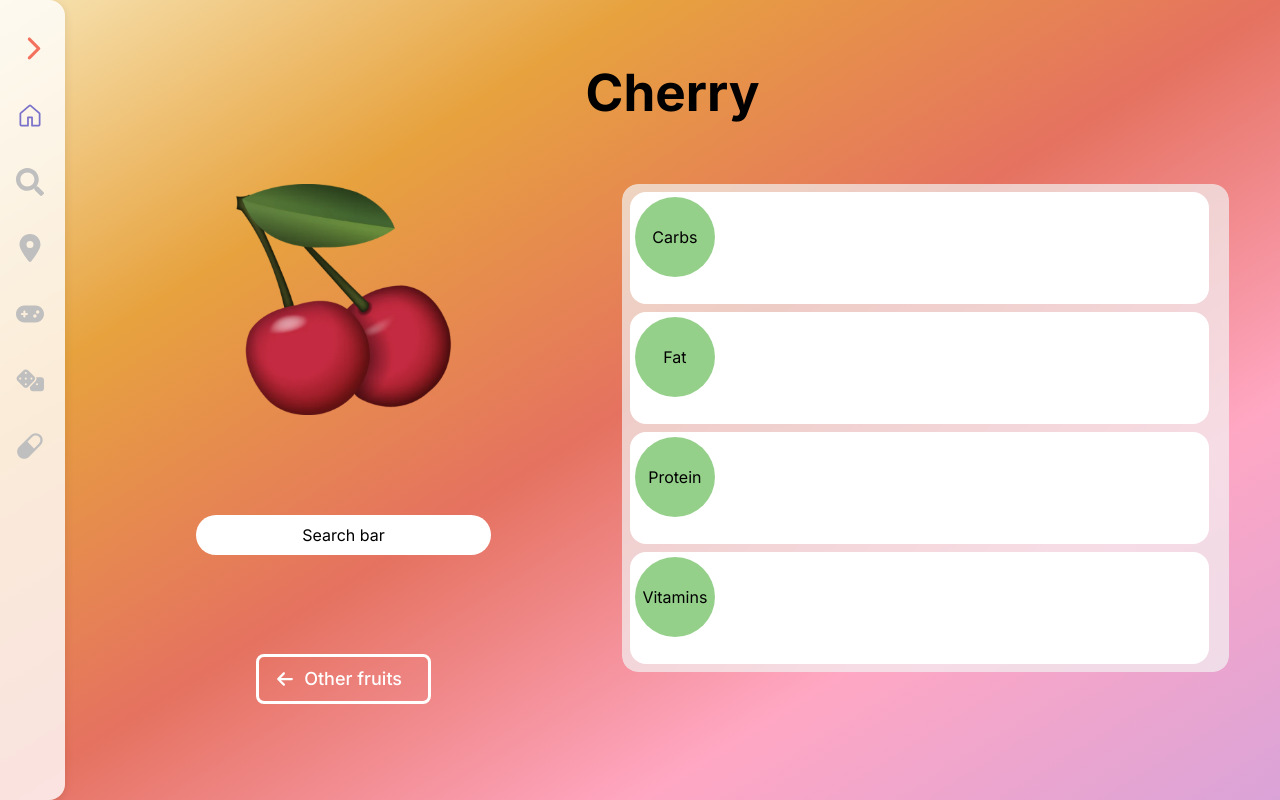
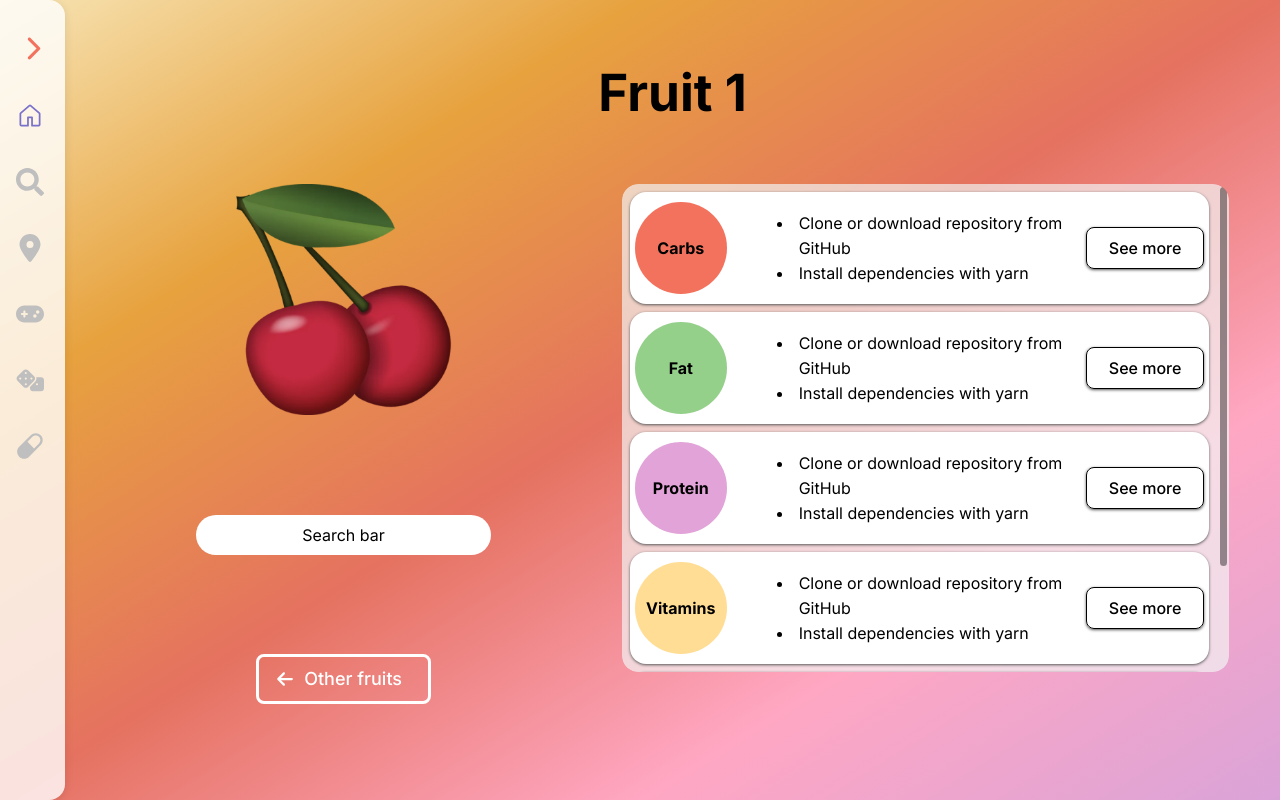
Before and after one commit to devsoc-unsw/trainee-bard-24t2, a React (Vite) app in the folder frontend/: page /fruit/1 in a window 1280 px wide. Built offline with nearby package versions, Linux system fonts and the light colour scheme.

Commit message:
Finish design of individual fruit pages

```diff
--- /dev/null
+++ b/frontend/src/components/NutrientDisplay.tsx
@@ -0,0 +1,12 @@
+import React from "react";
+
+function NutrientDisplay({
+  name,
+  color
+}) {
+  return (
+    <div style={{height: "100%", aspectRatio: "1 / 1", borderRadius: "50%", backgroundColor: color, display: "flex", justifyContent: "center", alignItems: "center", fontWeight: "700"}}>{name}</div>
+  )
+}
+
+export default NutrientDisplay;
--- a/frontend/src/pages/Fruit.module.css
+++ b/frontend/src/pages/Fruit.module.css
@@ -6,3 +6,75 @@
     margin-left: 65px;
     min-height: 100vh;
 }
+
+.pageHeader {
+    margin: 8vh;
+}
+
+.bottomLeftContainer {
+    height: 65vh;
+    display: flex;
+    flex-direction: column;
+    align-items: center;
+    justify-content: space-between;
+}
+
+.fruitImage {
+    width: 18vw;
+}
+
+.scrollable {
+    height: 61vh;
+    border-radius: 16px;
+    position: relative;
+}
+
+.opaqueBackground {
+    background-color: #f2f2f2;
+    height: 100%;
+    width: 100%;
+    position: absolute;
+    top: 0;
+    left: 0;
+    opacity: 0.7;
+    border-radius: 16px;
+}
+
+.nutrientContainer {
+    height: 14vh;
+    background-color: white;
+
+    /* Create spacing around */
+    margin: 1vh;
+    margin-right: 2.5vh;
+
+    border-radius: 16px;
+    padding: 5px;
+    display: flex;
+    align-items: center;
+}
+
+.nutrientsContainerWrapper {
+    position: relative;
+}
+
+.nutrientCategoryBox {
+    height: 90%;
+    flex-grow: 1;
+    display: flex;
+    justify-content: center;
+    margin-right: 50px;
+}
+
+.nutrientInfo {
+    flex-grow: 4;
+    text-align: left;
+}
+
+.nutrientButtonWrapper {
+    flex-grow: 1;
+}
+
+.shadow {
+    box-shadow: 0 1px 3px #555;
+}
--- a/frontend/src/pages/Fruit.tsx
+++ b/frontend/src/pages/Fruit.tsx
@@ -1,26 +1,49 @@
 import React, { useMemo } from "react";
 import { useParams } from "react-router-dom";
-import { AppShell, Button, Grid, ScrollArea } from '@mantine/core';
+import { AppShell, Button, List, Grid, ScrollArea } from '@mantine/core';
 import { FaArrowLeft } from "react-icons/fa6";
 import Navbar from "../components/Navbar";
-import FruitPageClasses from "./Fruit.module.css";
+import NutrientDisplay from "../components/NutrientDisplay";
+import FruitStyles from "./Fruit.module.css";
 import FruitImage from "../assets/tempfruit.png";
 
 function Fruit() {
   const { fruitId } = useParams();
 
   const nutrientCategories = [
-    { name: "Carbs", color: ""},
-    { name: "Fat", color: ""},
-    { name: "Protein", color: ""},
-    { name: "Vitamins", color: ""},
-    { name: "Other", color: ""}
+    { name: "Carbs", color: "#F3725E"},
+    { name: "Fat", color: "#95D08B"},
+    { name: "Protein", color: "#E1A3D8"},
+    { name: "Vitamins", color: "#FFDD94"},
+    { name: "Other", color: "#7AA4D1"}
   ]
 
   const nutrients = useMemo(() => {
     return nutrientCategories.map((category, index) => (
-      <div key={index} style={{ height: "14vh", backgroundColor: "white", margin: "1vh", marginRight: "2.5vh", borderRadius: "16px", padding: "5px", display: "flex"}}>
-        <div style={{ height: "80px", width: "80px", borderRadius: "50%", backgroundColor: "#95D08B", lineHeight: "80px"}}>{category.name}</div>
+      <div key={index} className={`${FruitStyles.nutrientContainer} ${FruitStyles.shadow}`}>
+        <div className={FruitStyles.nutrientCategoryBox}>
+          <NutrientDisplay name={category.name} color={category.color}/>
+        </div>
+        <div className={FruitStyles.nutrientInfo}>
+          {/* Same as <ul> and <li> elements */}
+          {/* TODO: Change to fit nutrient values */}
+          <List>
+            <List.Item>Clone or download repository from GitHub</List.Item>
+            <List.Item>Install dependencies with yarn</List.Item>
+          </List>
+        </div>
+        <div className={FruitStyles.nutrientButtonWrapper}>
+          <Button
+            variant="outline"
+            size="md"
+            radius="md"
+            fw={500}
+            color="black"
+            className={FruitStyles.shadow}
+          >
+            See more
+          </Button>
+        </div>
       </div>
     ))
   }, [nutrientCategories]);
@@ -28,15 +51,15 @@ function Fruit() {
   return (
     <AppShell>
       <Navbar/>
-      <AppShell.Main className={FruitPageClasses.main}>
+      <AppShell.Main className={FruitStyles.main}>
         {/* Gutter causes overflow issues */}
-        <Grid gutter="0" align="stretch" className={FruitPageClasses.mainContainer}>
+        <Grid gutter="0" align="stretch" className={FruitStyles.mainContainer}>
           <Grid.Col span={12}>
-            <h1 style={{ margin: "8vh"}}>Cherry</h1>
+            <h1 className={FruitStyles.pageHeader}>Fruit {fruitId}</h1>
           </Grid.Col>
-          <Grid.Col offset={0.25} span={5} style={{height: "65vh", display: "flex", flexDirection: "column", alignItems: "center", justifyContent: "space-between"}}>
-            <img src={FruitImage} alt="Image of Fruit" style={{ width: "18vw"}}/>
-            {/* placeholder for actual search bar */}
+          <Grid.Col offset={0.25} span={5} className={FruitStyles.bottomLeftContainer}>
+            <img src={FruitImage} alt="Image of Fruit" className={FruitStyles.fruitImage}/>
+            {/* Temporary: placeholder for actual search bar */}
             <div style={{ width: "23vw", height: "40px", backgroundColor: "#fff", lineHeight: "40px", borderRadius: "20px"}}>Search bar</div>
             <Button
                 className="button2"
@@ -50,18 +73,10 @@ function Fruit() {
               </Button>
           </Grid.Col>
           <Grid.Col offset={0.25} span={6}>
-             <ScrollArea style={{ height: "61vh", borderRadius: "16px", position: "relative" }}>
-              <div style={{
-                backgroundColor: "#f2f2f2",
-                height: "100%",
-                width: "100%",
-                position: "absolute",
-                top: 0,
-                left: 0,
-                opacity: "0.7",
-                borderRadius: "16px"
-              }} />
-              <div style={{ position: "relative"}}>
+             <ScrollArea type="always" className={FruitStyles.scrollable}>
+              {/* Needed because opacity ruined the white colour of the nutrient containers */}
+              <div className={FruitStyles.opaqueBackground}/>
+              <div className={FruitStyles.nutrientsContainerWrapper}>
                 {nutrients}
               </div>
               </ScrollArea>
```
